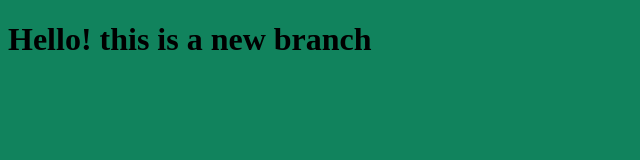
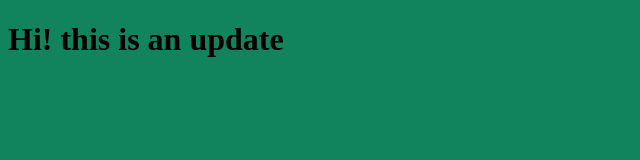
Before and after one commit to eisamohamed4/myproject, a plain HTML site: page index.html in a window 1280 px wide. Shown: the whole page, without its empty margins (0-640 px from the left). Drawn offline with Linux system fonts and the light colour scheme.

Commit message:
edit index.html file

```diff
--- a/index.html
+++ b/index.html
@@ -7,7 +7,7 @@
     <link rel="stylesheet" href="style.css">
 </head>
 <body>
-    <h1>Hello! this is a new branch</h1>
+    <h1>Hi! this is an update</h1>
     <script src="app.js"></script>
 </body>
 </html>
```
